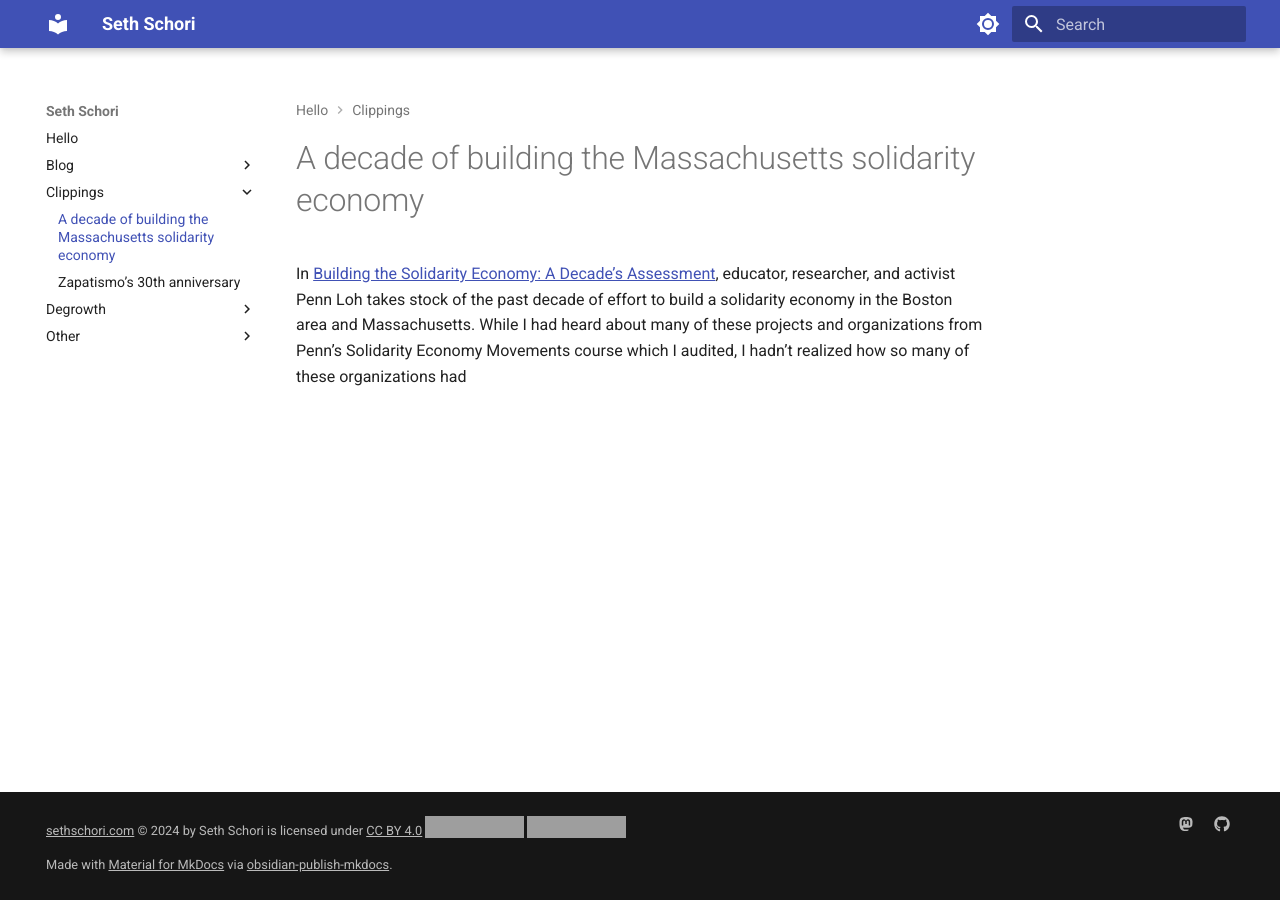
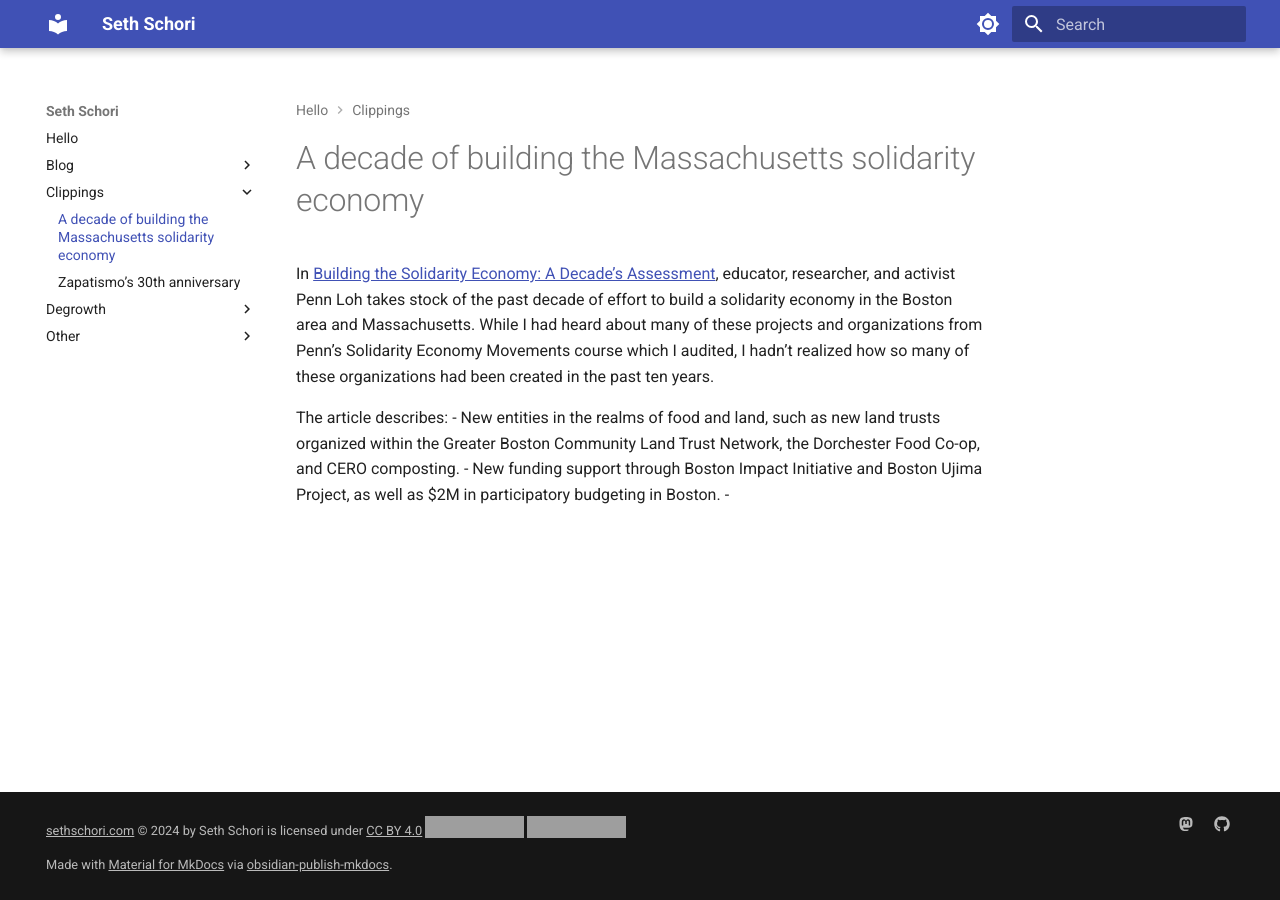
Before and after one commit to sethschori/sethschori.github.io, an MkDocs documentation site: the page built from docs/clippings/2024-12-01-decade-of-building-massachusetts-solidarity-economy.md, in a window 1280 px wide. Built offline with MkDocs 1.6.1 and Material for MkDocs 9.7.7, drawn with Linux system fonts in a browser that asks for light colours; grey boxes are pictures that could not be loaded.

Commit message:
vault backup: 2024-12-01 09:29:47

```diff
--- a/docs/clippings/2024-12-01-decade-of-building-massachusetts-solidarity-economy.md
+++ b/docs/clippings/2024-12-01-decade-of-building-massachusetts-solidarity-economy.md
@@ -1,3 +1,8 @@
 # A decade of building the Massachusetts solidarity economy
 
-In [Building the Solidarity Economy: A Decade’s Assessment](https://nonprofitquarterly.org/building-the-solidarity-economy-a-decades-assessment/), educator, researcher, and activist Penn Loh takes stock of the past decade of effort to build a solidarity economy in the Boston area and Massachusetts. While I had heard about many of these projects and organizations from Penn’s Solidarity Economy Movements course which I audited, I hadn’t realized how so many of these organizations had
+In [Building the Solidarity Economy: A Decade’s Assessment](https://nonprofitquarterly.org/building-the-solidarity-economy-a-decades-assessment/), educator, researcher, and activist Penn Loh takes stock of the past decade of effort to build a solidarity economy in the Boston area and Massachusetts. While I had heard about many of these projects and organizations from Penn’s Solidarity Economy Movements course which I audited, I hadn’t realized how so many of these organizations had been created in the past ten years.
+
+The article describes:
+- New entities in the realms of food and land, such as new land trusts organized within the Greater Boston Community Land Trust Network, the Dorchester Food Co-op, and CERO composting.
+- New funding support through Boston Impact Initiative and Boston Ujima Project, as well as $2M in participatory budgeting in Boston.
+-
```
